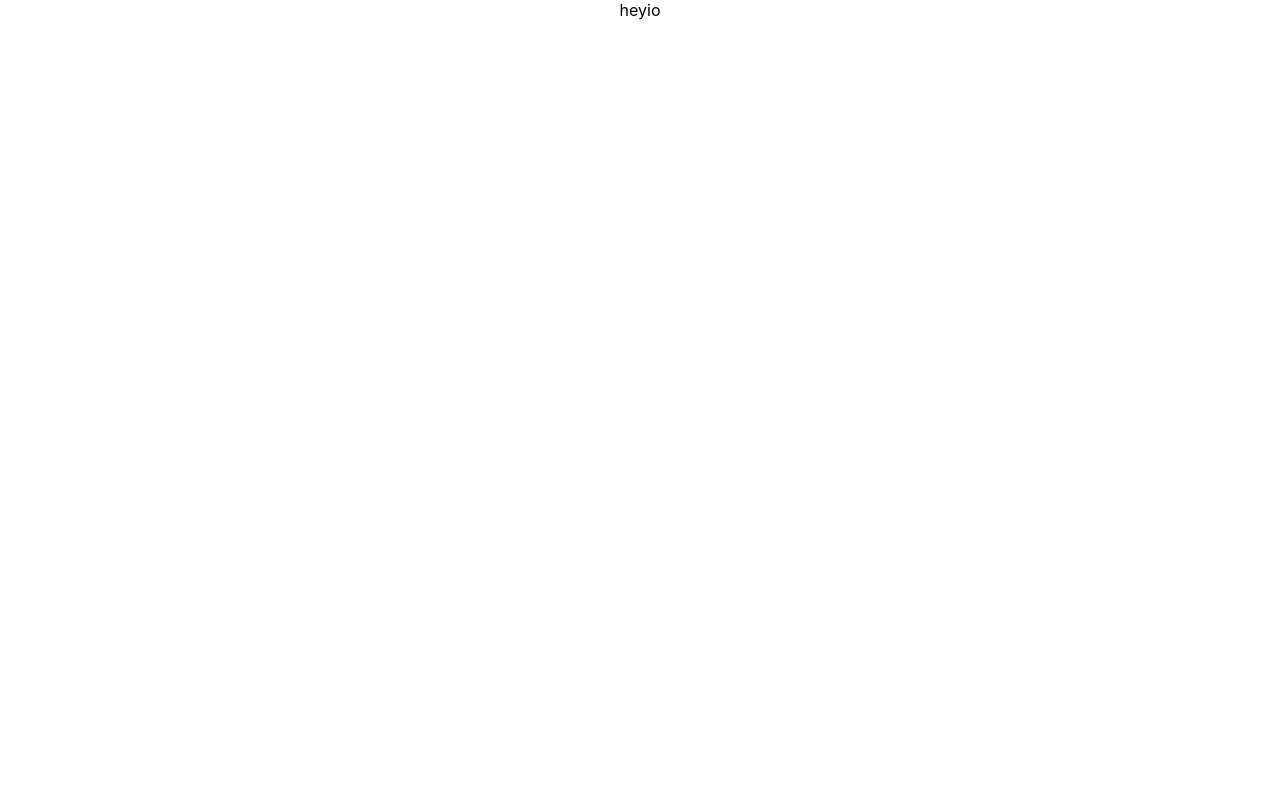
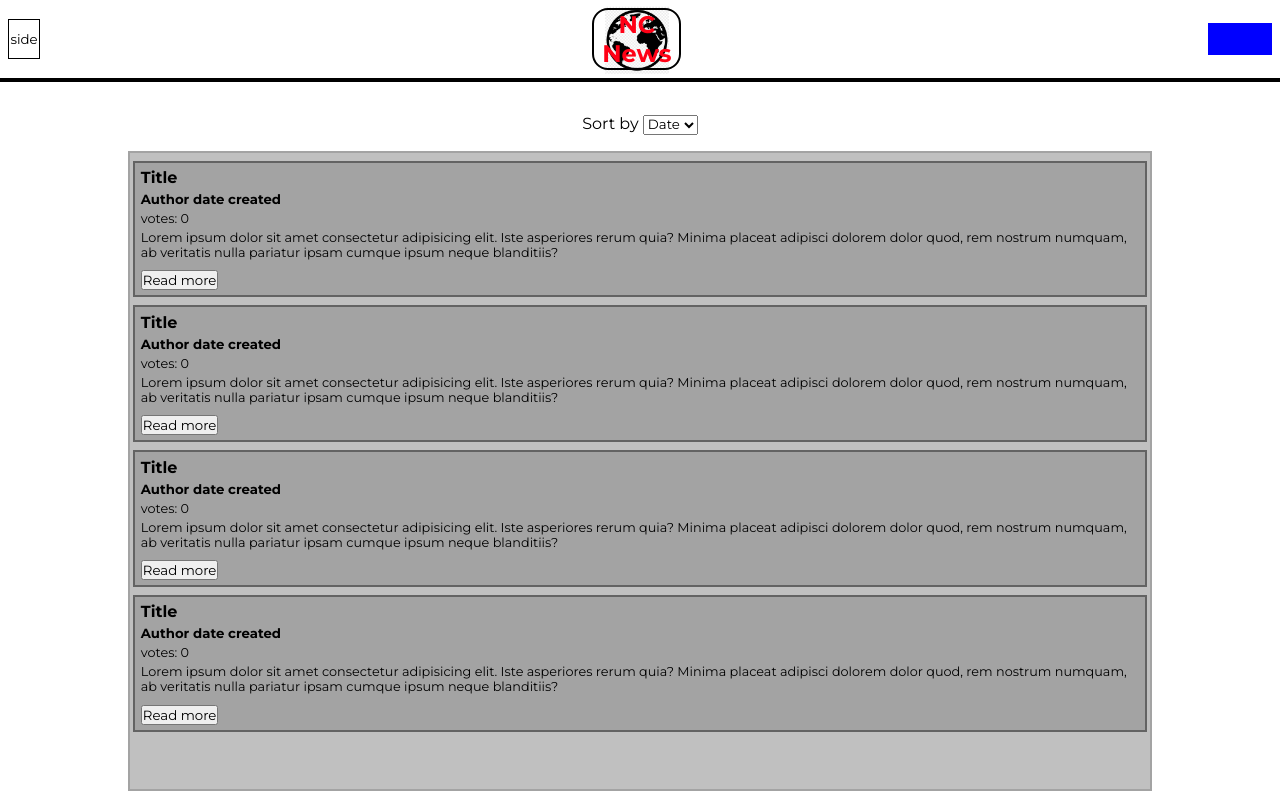
Before and after one commit to Little-Wolfie/solid-spork, a React (Create React App) app: page / in a window 1280 px wide. Built offline with nearby package versions, Linux system fonts and the light colour scheme.

Commit message:
Add homepage layout

```diff
--- a/src/App.css
+++ b/src/App.css
@@ -1,9 +1,115 @@
+@import url('https://fonts.googleapis.com/css2?family=Montserrat:ital,wght@0,400;0,700;1,200&family=Space+Mono&display=swap');
+
 * {
   margin: 0;
   padding: 0;
   box-sizing: border-box;
+  font-family: 'Montserrat', sans-serif;
 }
-
 .App {
   text-align: center;
 }
+
+/* - Header - */
+header {
+  width: 100vw;
+  height: fit-content;
+  display: flex;
+  flex-direction: row;
+  justify-content: space-between;
+  align-items: center;
+  padding: 0 0.5rem 0 0.5rem;
+  border-bottom: 4px solid black;
+}
+.page-title {
+  position: relative;
+  width: fit-content;
+  height: fit-content;
+  margin: 0.5rem 0 0.5rem 1.6rem;
+  border: 2px solid black;
+  border-radius: 1rem;
+}
+.page-title h1 {
+margin: 0 0.5rem 0 0.5rem;
+color: rgb(255, 0, 21);
+}
+.logo-link {
+  text-decoration: none;
+}
+.page-title img {
+  position: absolute;
+  width: 4rem;
+  top: 0;
+  transform: translate(-50%, -5%);
+  z-index: -1;
+  margin: 0;
+}
+.side-bar-btn button {
+  width: 2rem;
+  height: 2.5rem;
+  background-color: white;
+  border: 1px solid black;
+}
+.user-widget {
+  width: 4rem;
+  height: 2rem;
+  background-color: blue;
+}
+
+/* - Side bar - */
+.side-bar {
+  position: absolute;
+  width: 8rem;
+  height: 100vh;
+  display: flex;
+  flex-direction: column;
+  justify-content: flex-start;
+  align-items: center;
+  transform: translateX(-8rem);
+  transition: transform 0.4s ease-out;
+  background-color: rgb(31, 31, 31, 0.8);
+}
+.side-bar.active {
+  transform: translateX(0);
+}
+.side-bar button {
+  margin: 0.5rem auto 0.5rem auto;
+  width: 6rem;
+  height: 1.5rem;
+  font-weight: 600;
+}
+
+/* - Article Container - */
+.sort {
+  margin-top: 2rem;
+}
+.article-container {
+  overflow: scroll;
+  margin: auto;
+  margin-top: 1rem;
+  width: 80vw;
+  height: 80vh;
+  border: 2px solid rgb(163, 163, 163);
+  background-color: rgb(192, 192, 192);
+}
+
+/* - Article Card - */
+.article-card {
+  margin: 0.5rem 0.2rem 0.5rem 0.2rem;
+  padding: 0.1rem;
+  text-align: left;
+  border: 2px solid rgb(99, 99, 99);
+  background-color: rgb(163, 163, 163);
+}
+.article-card h4, .article-card h5 {
+  margin: 0.25rem;
+}
+.article-card p {
+  margin: 0.25rem;
+  font-size: 0.8rem;
+}
+.article-card button {
+  margin-left: 0.25rem;
+  margin-top: 0.4rem;
+  margin-bottom: 0.2rem;
+}
--- a/src/App.js
+++ b/src/App.js
@@ -1,7 +1,31 @@
+import { useState } from 'react';
 import './App.css';
+import Header from './components/global-components/Header';
+import SideBar from './components/global-components/SideBar';
+import { Route, Routes } from 'react-router-dom';
+import Home from './components/page-components/Home';
 
 function App() {
-	return <div className='App'>heyio</div>;
+	const [isSideBarOpen, setIsSideBarOpen] = useState(false);
+
+	return (
+		<div className='App'>
+			<Header setIsSideBarOpen={setIsSideBarOpen} />
+			<SideBar isSideBarOpen={isSideBarOpen} />
+
+			<Routes>
+				<Route
+					path='/'
+					element={<Home />}
+				/>
+
+				<Route
+					path='/articles'
+					element={<Home />}
+				/>
+			</Routes>
+		</div>
+	);
 }
 
 export default App;
--- /dev/null
+++ b/src/components/global-components/Header.jsx
@@ -0,0 +1,40 @@
+import { Link } from 'react-router-dom';
+
+const Header = ({ setIsSideBarOpen }) => {
+	return (
+		<header>
+			<section className='side-bar-btn'>
+				<button
+					onClick={() => {
+						setIsSideBarOpen(current => {
+							const isOpen = !current;
+							return isOpen;
+						});
+					}}
+				>
+					side
+				</button>
+			</section>
+
+			<Link
+				className='logo-link'
+				to='/'
+			>
+				<section className='page-title'>
+					<h1>NC</h1>
+					<img
+						src='/globe_icon.jpg'
+						alt='a globe icon'
+					/>
+					<h1>News</h1>
+				</section>
+			</Link>
+
+			<section className='user-widget'>
+				<div className='user-widget-container'></div>
+			</section>
+		</header>
+	);
+};
+
+export default Header;
--- /dev/null
+++ b/src/components/global-components/SideBar.jsx
@@ -0,0 +1,33 @@
+import { useEffect, useRef } from 'react';
+import { useNavigate } from 'react-router-dom';
+
+const SideBar = ({ isSideBarOpen }) => {
+	const navigate = useNavigate();
+	const sideBarRef = useRef();
+
+	const toggleSideBar = () => {
+		if (isSideBarOpen) {
+			sideBarRef.current.classList.add('active');
+		} else {
+			sideBarRef.current.classList.remove('active');
+		}
+	};
+
+	useEffect(() => {
+		toggleSideBar();
+	}, [isSideBarOpen]);
+
+	return (
+		<section
+			className='side-bar'
+			ref={sideBarRef}
+		>
+			<button onClick={() => navigate('/articles')}>Articles</button>
+			<button>Topics</button>
+			<button>Profile</button>
+			<button>Settings</button>
+		</section>
+	);
+};
+
+export default SideBar;
--- /dev/null
+++ b/src/components/home-components/ArticleCard.jsx
@@ -0,0 +1,18 @@
+const ArticleCard = () => {
+	return (
+		<article className='article-card'>
+			<h4>Title</h4>
+			<h5>Author date created</h5>
+			<p>votes: 0</p>
+			<p>
+				Lorem ipsum dolor sit amet consectetur adipisicing elit. Iste asperiores
+				rerum quia? Minima placeat adipisci dolorem dolor quod, rem nostrum
+				numquam, ab veritatis nulla pariatur ipsam cumque ipsum neque
+				blanditiis?
+			</p>
+			<button>Read more</button>
+		</article>
+	);
+};
+
+export default ArticleCard;
--- /dev/null
+++ b/src/components/home-components/ArticleContainer.jsx
@@ -0,0 +1,14 @@
+import ArticleCard from './ArticleCard';
+
+const ArticleContainer = () => {
+	return (
+		<div className='article-container'>
+			<ArticleCard />
+			<ArticleCard />
+			<ArticleCard />
+			<ArticleCard />
+		</div>
+	);
+};
+
+export default ArticleContainer;
--- /dev/null
+++ b/src/components/home-components/Sort.jsx
@@ -0,0 +1,15 @@
+const Sort = () => {
+	return (
+		<div className='sort'>
+			<label htmlFor='sort'>Sort by </label>
+			<select
+				name='sort'
+				id='sort'
+			>
+				<option value='date'>Date</option>
+			</select>
+		</div>
+	);
+};
+
+export default Sort;
--- /dev/null
+++ b/src/components/page-components/Home.jsx
@@ -0,0 +1,13 @@
+import ArticleContainer from '../home-components/ArticleContainer';
+import Sort from '../home-components/Sort';
+
+const Home = () => {
+	return (
+		<main>
+			<Sort />
+			<ArticleContainer />
+		</main>
+	);
+};
+
+export default Home;
--- a/src/index.js
+++ b/src/index.js
@@ -2,6 +2,11 @@ import React from 'react';
 import ReactDOM from 'react-dom/client';
 import './index.css';
 import App from './App';
+import { BrowserRouter } from 'react-router-dom';
 
 const root = ReactDOM.createRoot(document.getElementById('root'));
-root.render(<App />);
+root.render(
+	<BrowserRouter>
+		<App />
+	</BrowserRouter>
+);
```
Also changed, not shown: public/globe_icon.jpg (added).
